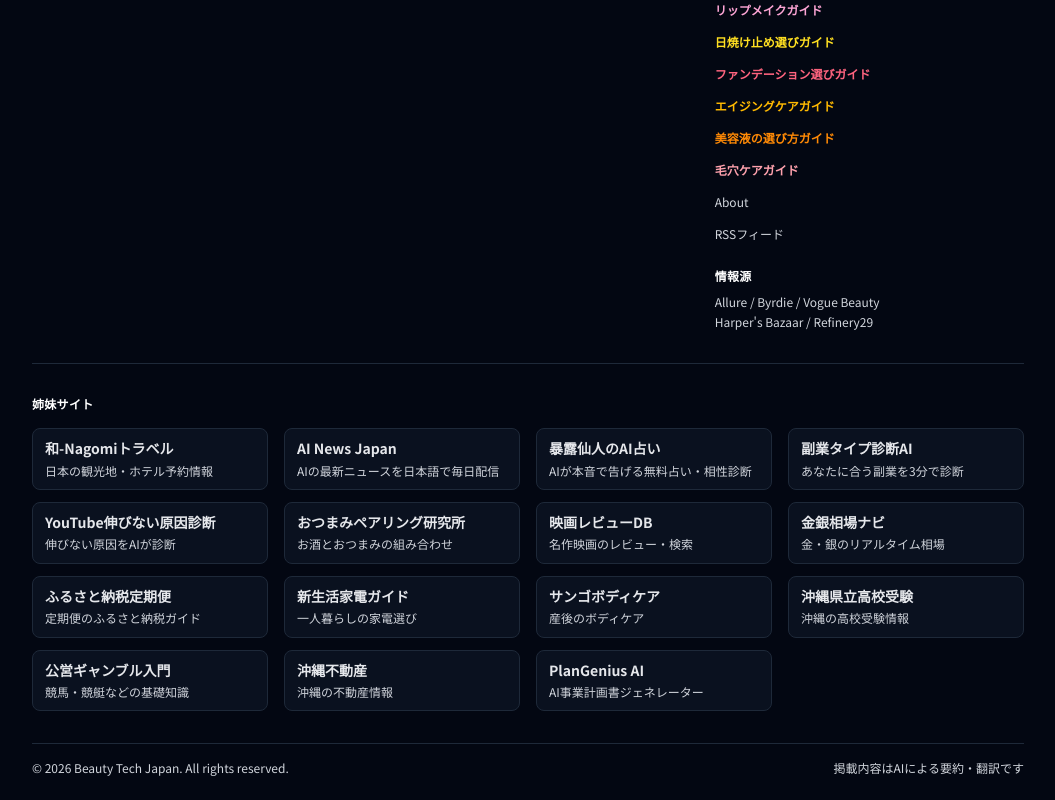
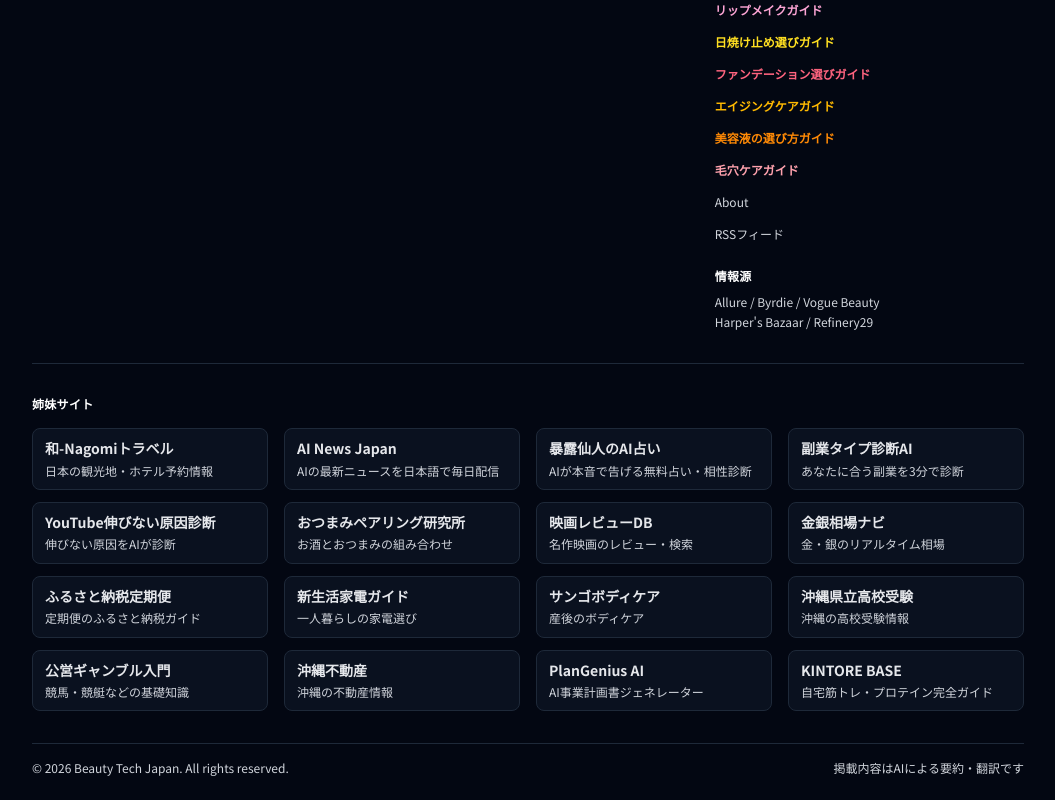
Before and after one commit to tz20262026/beauty-tech-japan, a Next.js app: page / in a window 1280 px wide. Shown: the part 8476-9276 px from the top of the page, without its empty margins (112-1167 px from the left). Built offline with nearby package versions, Linux system fonts and the light colour scheme; no server answers.

Commit message:
feat: 姉妹サイトにKINTORE BASEを追加

```diff
--- a/src/components/SisterSites.tsx
+++ b/src/components/SisterSites.tsx
@@ -25,6 +25,7 @@ const SISTER_SITES: readonly SisterSite[] = [
   { name: "公営ギャンブル入門", url: "https://koueigyannburu.vercel.app", description: "競馬・競艇などの基礎知識" },
   { name: "沖縄不動産", url: "https://realestate-ivory.vercel.app", description: "沖縄の不動産情報" },
   { name: "PlanGenius AI", url: "https://plangenius-ai.vercel.app", description: "AI事業計画書ジェネレーター" },
+  { name: "KINTORE BASE", url: "https://kintore-six.vercel.app", description: "自宅筋トレ・プロテイン完全ガイド" },
 ];
 
 export default function SisterSites() {
```
